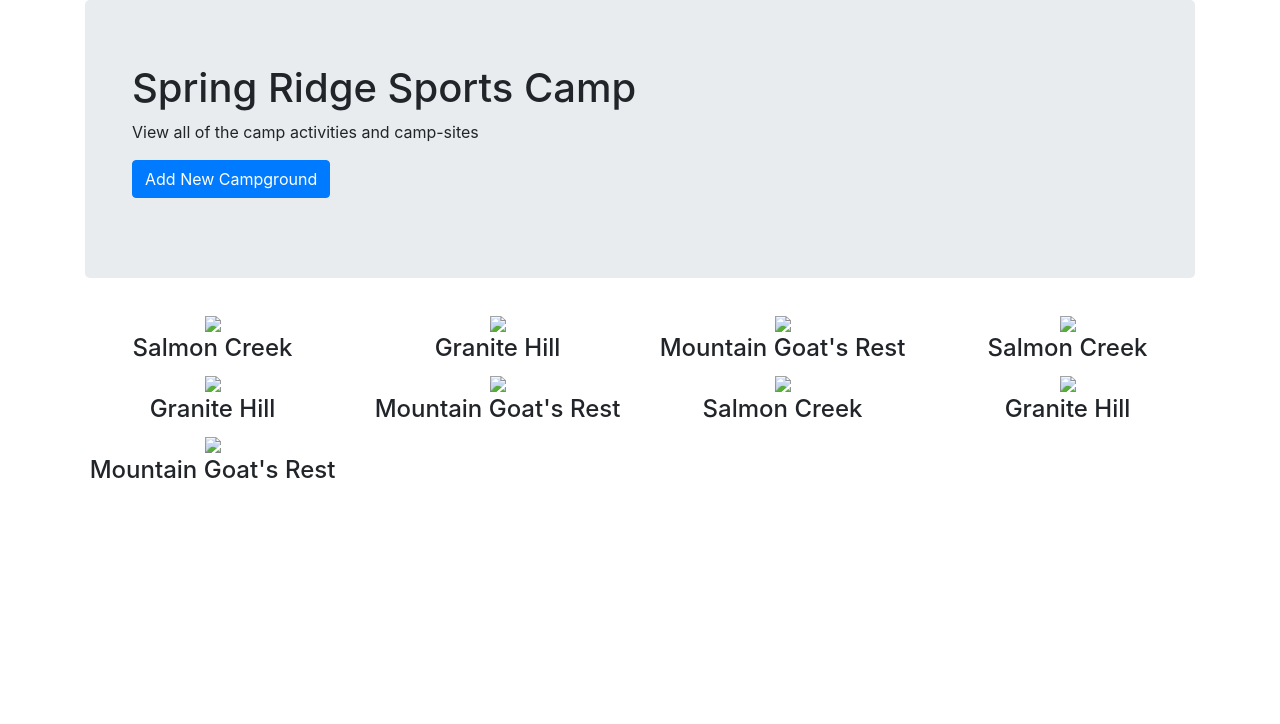
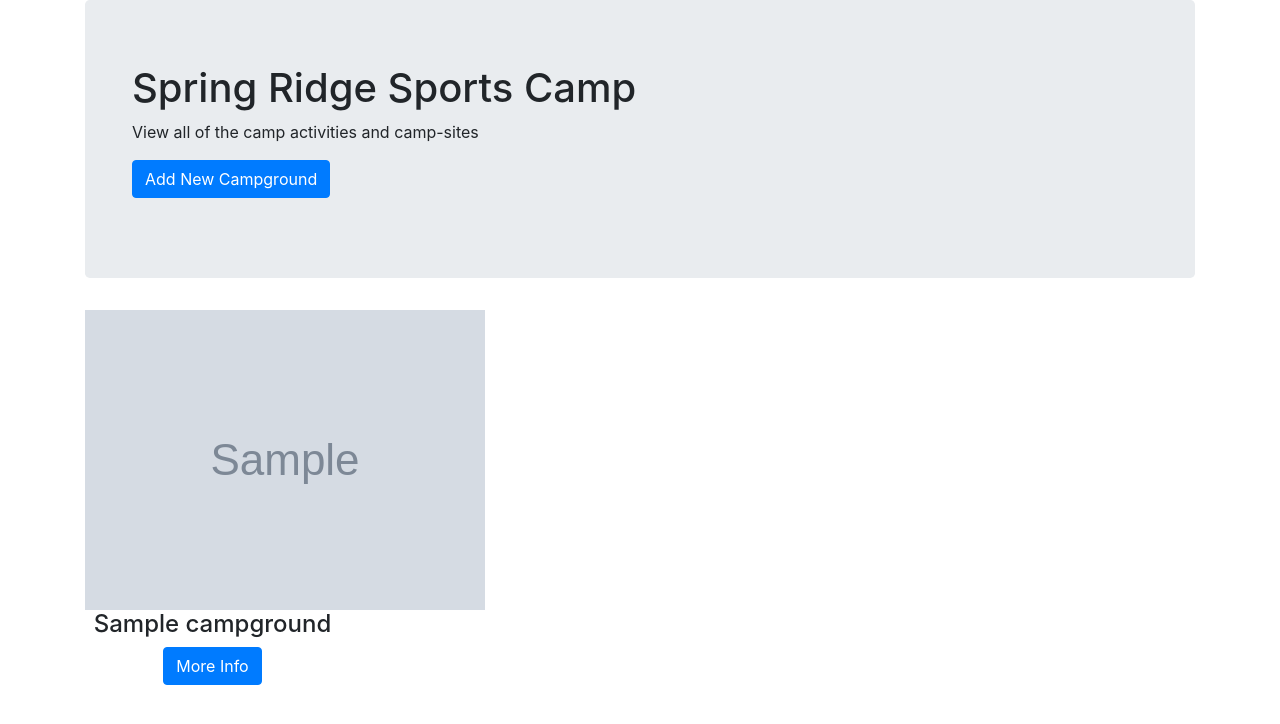
Before and after one commit to wheresronald0/Spring_Ridge_Sports_Camp, a Node server app: page /campgrounds in a window 1280 px wide. Shown: the top 724 px of the page. Run offline with Node 20, Linux system fonts and the light colour scheme; tables that the repository leaves empty hold one stand-in row (values such as "Sample post"); grey boxes marked "Sample" are stand-in pictures; some libraries are stand-ins or nearby versions.

Commit message:
added new REST route SHOW that involves referencing by id

```diff
--- a/app.js
+++ b/app.js
@@ -1,72 +1,149 @@
 var express = require("express");
 var app = express();
 var request = require("request");
+var mongoose = require("mongoose");
+mongoose.connect(
+  "mongodb://localhost/Spring_Ridge_Camp",
+  { useNewUrlParser: true }
+);
+
 var bodyParser = require("body-parser");
 
 app.use(bodyParser.urlencoded({ extended: true })); //use all the time cut paste
 app.set("view engine", "ejs");
 
-var campgrounds = [
-  {
-    name: "Salmon Creek",
-    image: "https://via.placeholder.com/350x150"
-  },
-  {
-    name: "Granite Hill",
-    image: "https://via.placeholder.com/350x150"
-  },
-  {
-    name: "Mountain  Goat's Rest",
-    image: "https://via.placeholder.com/350x150"
-  },
-  {
-    name: "Salmon Creek",
-    image: "https://via.placeholder.com/350x150"
-  },
-  {
-    name: "Granite Hill",
-    image: "https://via.placeholder.com/350x150"
-  },
-  {
-    name: "Mountain  Goat's Rest",
-    image: "https://via.placeholder.com/350x150"
-  },
-  {
-    name: "Salmon Creek",
-    image: "https://via.placeholder.com/350x150"
-  },
-  {
-    name: "Granite Hill",
-    image: "https://via.placeholder.com/350x150"
-  },
-  {
-    name: "Mountain  Goat's Rest",
-    image: "https://via.placeholder.com/350x150"
-  }
-];
+var campgroundSchema = mongoose.Schema({
+  //will probably have seperate schema files with a lot of data
+  name: String,
+  image: String,
+  description: String
+});
+
+var Campground = mongoose.model("campground", campgroundSchema); //singular collection name for db that mondo make pural
+
+//don't need this now that the POST route is tied into the db (can use for manual adds from this JS file though so I may need to uncomment this from time to time)
+// Campground.create(
+//   {
+//     name: "Granite Hill",
+//     image:
+//       "https://images.unsplash.com/photo-1525177089949-b1488a0ea5b6?ixlib=rb-0.3.5&ixid=eyJhcHBfaWQiOjEyMDd9&s=2133a2e6648c39b6d1845bcc603b09ce&auto=format&fit=crop&w=1050&q=80",
+//     description:
+//       "This campground has amazing views of the Granite mountain range"
+//   },
+//   function(err, campground) {
+//     if (err) {
+//       console.log("some whent wrong");
+//     } else {
+//       console.log("Success- you've added a campground");
+//       console.log(campground);
+//     }
+//   }
+// );
+
+// var campgrounds = [ //use a global array only if i'm not connecting to a db
+//   {
+//     name: "Salmon Creek",
+//     image: "https://via.placeholder.com/350x150"
+//   },
+//   {
+//     name: "Granite Hill",
+//     image: "https://via.placeholder.com/350x150"
+//   },
+//   {
+//     name: "Mountain  Goat's Rest",
+//     image: "https://via.placeholder.com/350x150"
+//   },
+//   {
+//     name: "Salmon Creek",
+//     image: "https://via.placeholder.com/350x150"
+//   },
+//   {
+//     name: "Granite Hill",
+//     image: "https://via.placeholder.com/350x150"
+//   },
+//   {
+//     name: "Mountain  Goat's Rest",
+//     image: "https://via.placeholder.com/350x150"
+//   },
+//   {
+//     name: "Salmon Creek",
+//     image: "https://via.placeholder.com/350x150"
+//   },
+//   {
+//     name: "Granite Hill",
+//     image: "https://via.placeholder.com/350x150"
+//   },
+//   {
+//     name: "Mountain  Goat's Rest",
+//     image: "https://via.placeholder.com/350x150"
+//   }
+// ];
 
 app.get("/", function(req, res) {
   res.render("landing");
 });
 
+//this was the hard coded get route prior to the bd, accessing the array (see below for new dynamic db route)
+// app.get("/campgrounds", function(req, res) {
+//   res.render("campgrounds", { campgrounds: campgrounds });
+// });
 app.get("/campgrounds", function(req, res) {
-  res.render("campgrounds", { campgrounds: campgrounds });
+  //get all campgrounds from db and then render them
+  Campground.find({}, function(err, allCampgrounds) {
+    if (err) {
+      console.log("something when wrong");
+      console.log(err);
+    } else {
+      res.render("index", { campgrounds: allCampgrounds });
+    }
+  });
 });
 
+//old post route tha twas pushing the add new capmground page into the array, but now we need it to update the database! See directly below
+// app.post("/campgrounds", function(req, res) {
+//   //get data from form and add to campgrounds array
+//   var name = req.body.name;
+//   var image = req.body.image;
+//   var newCampground = { name: name, image: image };
+//   campgrounds.push(newCampground);
+//   //redirect back to campgroundspage
+//   res.redirect("campgrounds");
+// });
 app.post("/campgrounds", function(req, res) {
   //get data from form and add to campgrounds array
   var name = req.body.name;
   var image = req.body.image;
-  var newCampground = { name: name, image: image };
-  campgrounds.push(newCampground);
-  //redirect back to campgroundspage
-  res.redirect("campgrounds");
+  var desc = req.body.description;
+  var newCampground = { name: name, image: image, description: desc };
+  //Creat a new campground and update the db
+  Campground.create(newCampground, function(err, newlyCreated) {
+    if (err) {
+      console.log(err);
+    } else {
+      //redirect back to campgroundspage
+      res.redirect("/campgrounds");
+    }
+  });
 });
 
 app.get("/campgrounds/new", function(req, res) {
   res.render("new.ejs");
 });
 
+// //SHOW shows more info on a particular campground
+app.get("/campgrounds/:id", function(req, res) {
+  //find tghe campground with provided ID
+  Campground.findById(req.params.id, function(err, foundCampground) {
+    //new Mongo method findById executed on the mongo Model (the one capitalized like a Class that lets it inherit all the mongo methods)
+    if (err) {
+      console.log("error");
+    } else {
+      //render the show temp of that campground
+      res.render("show", { campground: foundCampground }); //campground corresponds with the index ejs a-tag
+    }
+  });
+});
+
 app.listen(4000, function() {
   console.log("Camp fire is lit!!");
 });
--- a/package.json
+++ b/package.json
@@ -20,6 +20,7 @@
     "body-parser": "^1.18.3",
     "ejs": "^2.6.1",
     "express": "^4.16.3",
+    "mongoose": "^5.2.18",
     "request": "^2.88.0"
   }
 }
--- a/views/campgrounds.ejs
+++ /dev/null
@@ -1,32 +0,0 @@
-<% include partials/header %>
-
-<div class="container">
-    <header class="jumbotron">
-        <div class="container">
-            <h1>Spring Ridge Sports Camp</h1>
-            <p>View all of the camp activities and camp-sites</p>
-            <p>
-                <a class="btn btn-primary btn-large" href="/campgrounds/new">Add New Campground</a>
-            </p>
-        </div>
-    </header>
-
-    <div class="row text-center" style="display: flex; flex-wrap: wrap;">
-        <% campgrounds.forEach(function(campground){ %>
-        <div class="col-md-3 col-sm-6">
-            <div class="thumbnail">
-                <img src="<%= campground.image %>">
-                <div class="caption">
-                    <h4>
-                        <%= campground.name %>
-                    </h4>
-                </div>
-            </div>
-        </div>
-        <% }) %>
-    </div>
-
-</div>
-
-
-<% include partials/footer %>
--- /dev/null
+++ b/views/index.ejs
@@ -0,0 +1,35 @@
+<% include partials/header %>
+
+<div class="container">
+    <header class="jumbotron">
+        <div class="container">
+            <h1>Spring Ridge Sports Camp</h1>
+            <p>View all of the camp activities and camp-sites</p>
+            <p>
+                <a class="btn btn-primary btn-large" href="/campgrounds/new">Add New Campground</a>
+            </p>
+        </div>
+    </header>
+
+    <div class="row text-center" style="display: flex; flex-wrap: wrap;">
+        <% campgrounds.forEach(function(campground){ %>
+        <div class="col-md-3 col-sm-6">
+            <div class="thumbnail">
+                <img src="<%= campground.image %>">
+                <div class="caption">
+                    <h4>
+                        <%= campground.name %>
+                    </h4>
+                </div>
+                <p>
+                    <a href="/campgrounds/<%= campground._id %>" class=" btn btn-primary">More Info</a>
+                </p>
+            </div>
+        </div>
+        <% }) %>
+    </div>
+
+</div>
+
+
+<% include partials/footer %>
--- a/views/new.ejs
+++ b/views/new.ejs
@@ -4,6 +4,7 @@
 <form action="/campgrounds" method="POST">
     <input type="text" name="name" placeholder="name">
     <input type="text" name="image" placeholder="image url">
+    <input type="text" name="description" placeholder="description">
     <button>Add a New Campgound</button>
 </form>
 
```
Also changed, not shown: views/show.ejs (added, +14 -0 lines), 1 other file.
